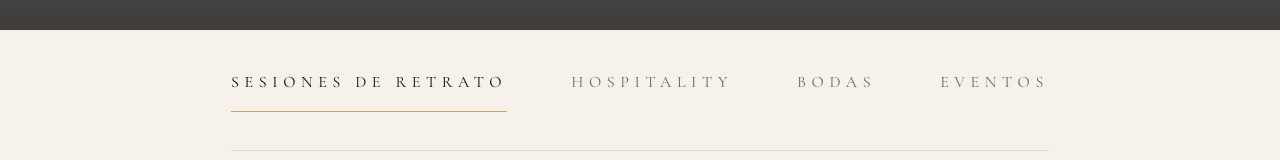
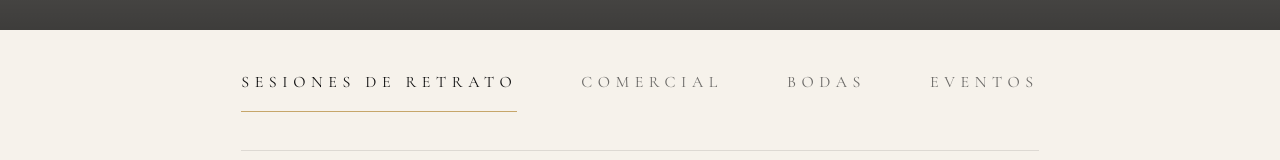
Before and after one commit to lorenzoruggeri16-beep/website, a React (Vite) app: page /portfolio in a window 1280 px wide. Shown: the part 706-866 px from the top of the page. Built offline with nearby package versions, Linux system fonts and the light colour scheme; no server answers; the database is empty.

Commit message:
update website

```diff
--- a/src/components/portfolio/PortfolioEditorialGrid.jsx
+++ b/src/components/portfolio/PortfolioEditorialGrid.jsx
@@ -73,11 +73,11 @@ export default function PortfolioEditorialGrid() {
 
   const groupedPortfolio = {
 
-     Hospitality:
+     Commercial:
       portfolioItems.filter(
         (item) =>
           item.category ===
-          "Hospitality"
+          "Commercial"
       ),
 
     Weddings:
@@ -119,7 +119,7 @@ export default function PortfolioEditorialGrid() {
 
             {[
               "Portrait Sessions",
-              "Hospitality",
+              "Commercial",
               "Weddings",
               "Events",
             ].map((category) => (
@@ -161,8 +161,8 @@ export default function PortfolioEditorialGrid() {
                 {category === "Portrait Sessions" &&
                   t("category_portraits")}
 
-                {category === "Hospitality" &&
-                  t("category_hospitality")}
+                {category === "Commercial" &&
+                  t("category_commercial")}
 
                 {category === "Weddings" &&
                   t("category_weddings")}
--- a/src/i18n/index.jsx
+++ b/src/i18n/index.jsx
@@ -118,7 +118,7 @@ const resources = {
         "Enviar consulta",
 
       category_portraits: "Sesiones de retrato",
-      category_hospitality: "Hospitality",
+      category_commercial: "Comercial",
       category_weddings: "Bodas",
       category_events: "Eventos",
 
@@ -332,7 +332,7 @@ const resources = {
         "Invia richiesta",
 
       category_portraits: "Sessioni ritratto",
-      category_hospitality: "Hospitality",
+      category_commercial: "Commerciale",
       category_weddings: "Matrimoni",
       category_events: "Eventi",
 
@@ -546,7 +546,7 @@ const resources = {
         "Send Inquiry",
 
       category_portraits: "Portrait Sessions",
-      category_hospitality: "Hospitality",
+      category_commercial: "Commercial",
       category_weddings: "Weddings",
       category_events: "Events",
 
--- a/src/lib/portfolio.js
+++ b/src/lib/portfolio.js
@@ -1,6 +1,6 @@
 export const PORTFOLIO_CATEGORIES = [
   "Portrait Sessions",
-  "Hospitality",
+  "Commercial",
   "Weddings",
   "Events",
 ];
```
